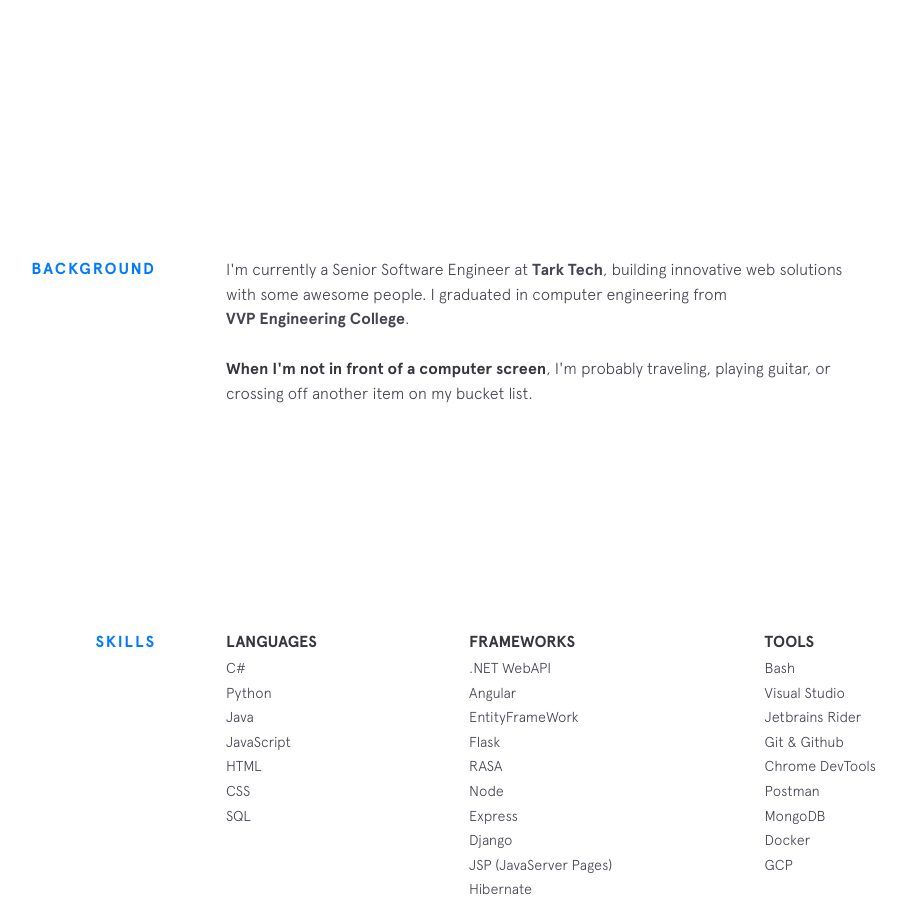
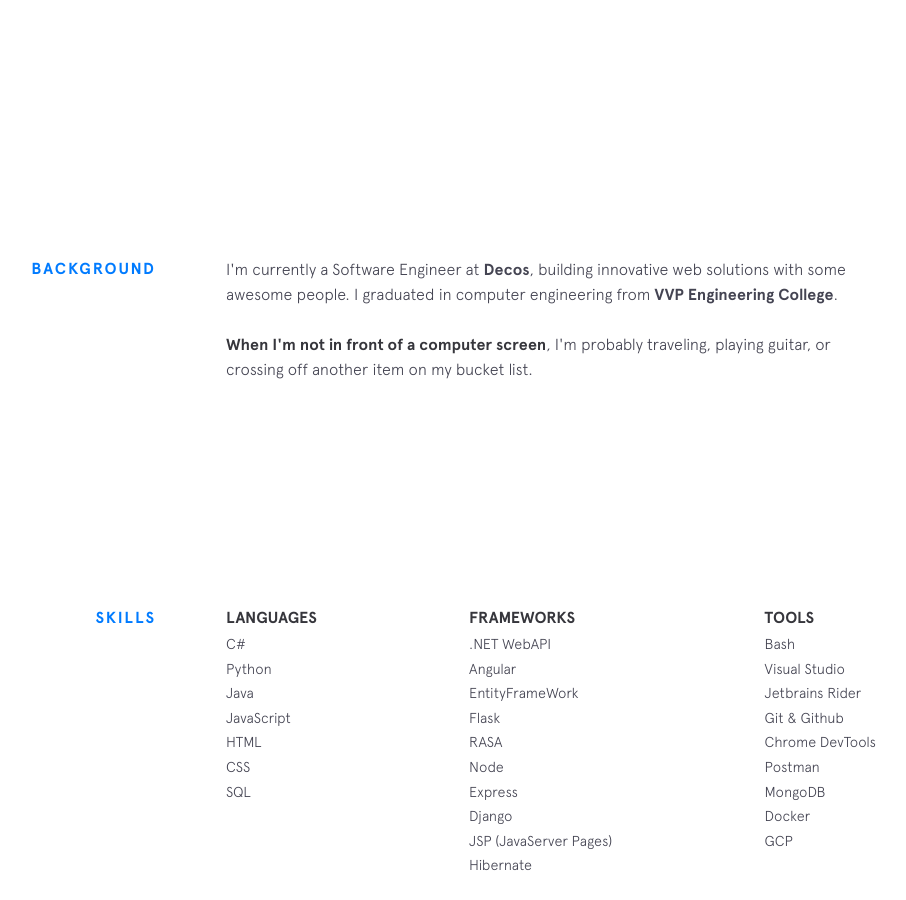
Before and after one commit to krunal-ctrl/krunal-ctrl.github.io, a Jekyll site: the page built from index.html, in a window 1280 px wide and 900 px high, scrolled down 743 px. Shown: the whole window, without its empty margins (224-1130 px from the left). Built offline with Jekyll 4.4.1, drawn with Linux system fonts in a browser that asks for light colours; nearby versions of some CDN libraries.

Commit message:
Update job title and company in background.html

```diff
--- a/_includes/background.html
+++ b/_includes/background.html
@@ -2,8 +2,8 @@
   <div class="section__title">Background</div>
   <div class="section__content">
     <p>
-  I'm currently a Senior Software Engineer at
-  <a class="underline-link" href="https://tarktech.com/" target="_blank">Tark Tech</a>, building innovative web solutions with some awesome people. I graduated in computer engineering from
+  I'm currently a Software Engineer at
+  <a class="underline-link" href="https://tarktech.com/" target="_blank">Decos</a>, building innovative web solutions with some awesome people. I graduated in computer engineering from
   <a class="underline-link" href="https://vvpedulink.ac.in/" target="_blank">VVP Engineering College</a>.
 </p>
 <p>
```
